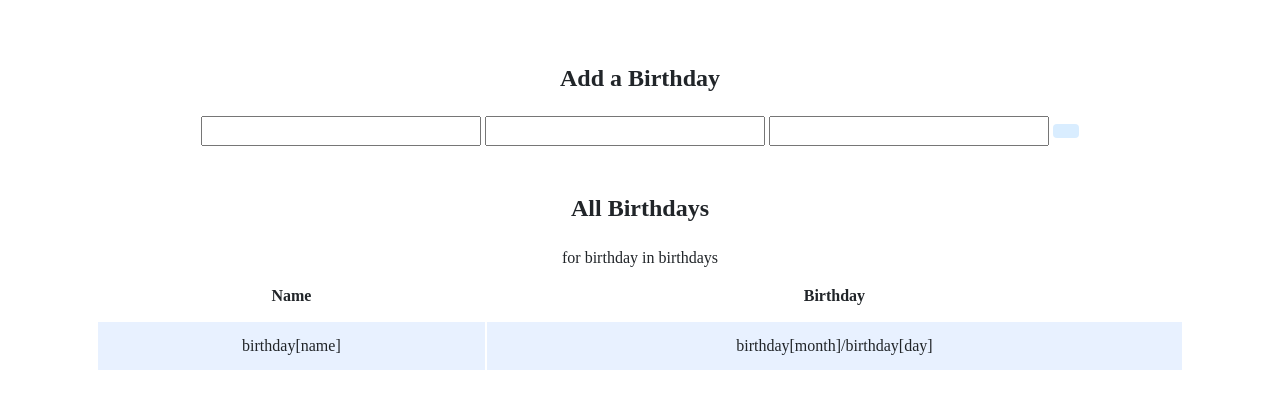
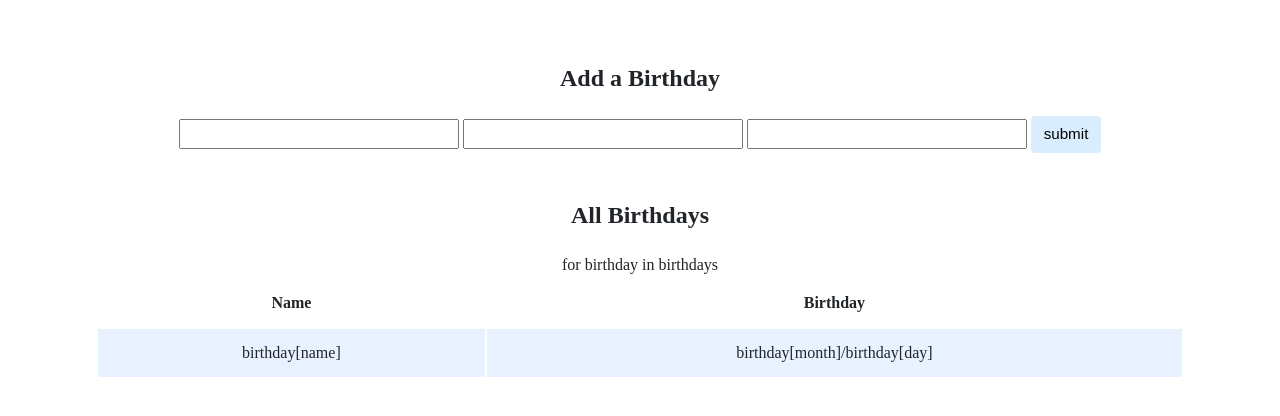
Before and after one commit to shu1513/cs50_homework, a Flask app: template birthdays/templates/index.html in a window 1280 px wide. Shown: the part 200-616 px from the top of the page. Run offline with Flask 3, Linux system fonts and the light colour scheme; the template is opened without the code that fills it, so the values that code supplies are empty; some libraries are stand-ins or nearby versions.

Commit message:
Sun, Oct 22, 2023, 12:53 PM -03:00

```diff
--- a/birthdays/templates/index.html
+++ b/birthdays/templates/index.html
@@ -19,7 +19,7 @@
                     <input name="name" type="text">
                     <input name="month" type="text">
                     <input name="day" type="text">
-                    <button submit
+                    <button type="submit">submit</button>
 
                 </form>
             </div>
```
